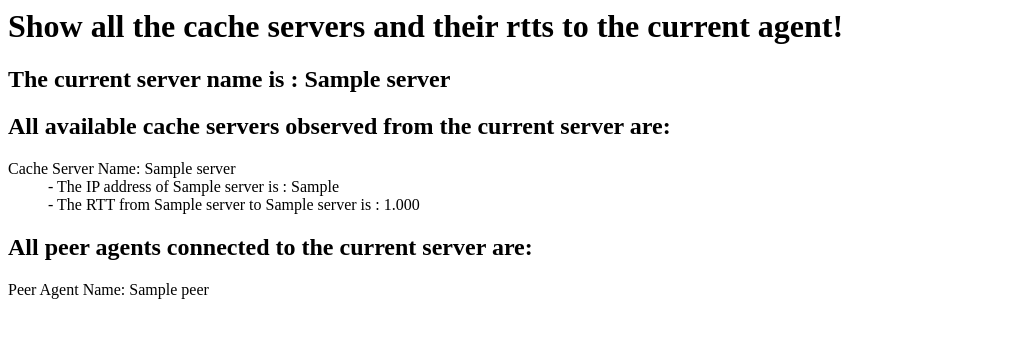
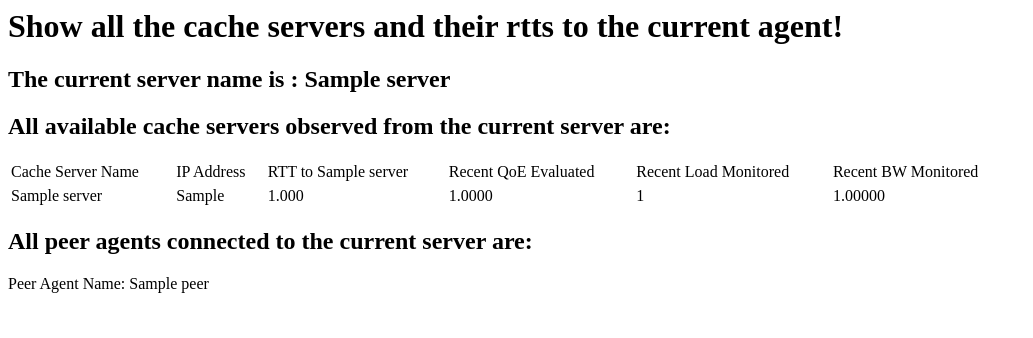
Before and after one commit to ephemeral2eternity/Django-AGENS, a Django app: page /overlay/query/ in a window 1280 px wide. Shown: the top 338 px of the page, without its empty margins (0-1033 px from the left). Run offline with Django 3.2, Linux system fonts and the light colour scheme; tables that the repository leaves empty hold one stand-in row (values such as "Sample post"); parts of the project's set-up code (start-up, migrations or seed data) failed here and were passed over.

Commit message:
update overlay table

```diff
--- a/overlay/templates/overlay/servers.html
+++ b/overlay/templates/overlay/servers.html
@@ -4,13 +4,26 @@
 {% endif %}
 {% if srvs %}
 <h2>All available cache servers observed from the current server are:</h2>
-    <dl>
+<table style="width:80%">
+    <tr>
+	<td> Cache Server Name</td>
+	<td> IP Address</td>
+	<td> RTT to {{ curSrv.name }} </td>
+	<td> Recent QoE Evaluated </td>
+	<td> Recent Load Monitored </td>
+	<td> Recent BW Monitored </td>
+    <tr>
     {% for srv in srvs %}
-        <dt>Cache Server Name: {{ srv.name }} </dt>
-	<dd>- The IP address of {{ srv.name }} is : {{ srv.ip}} </dd>
-	<dd>- The RTT from {{ curSrv.name }} to {{ srv.name }} is : {{ srv.rtt}} </dd>
+    <tr>
+        <td> {{ srv.name }} </td>
+	<td> {{ srv.ip }} </td>
+	<td> {{ srv.rtt }} </td>
+	<td> {{ srv.qoe }} </td>
+	<td> {{ srv.load }} </td>
+	<td> {{ srv.bw }} </td>
+    </tr>
     {% endfor %}
-    </dl>
+</table>
 {% else %}
     <p>No servers has been initialized in the Server Model. Please run http://cache_agent:port/overlay/init/.</p>
 {% endif %}
--- a/overlay/urls.py
+++ b/overlay/urls.py
@@ -5,5 +5,6 @@ urlpatterns = patterns('',
 	url(r'^$', views.index, name='index'),
 	url(r'^init/', views.initServer, name='init'),
 	url(r'^query/', views.query, name='query'),
+	url(r'^update', views.update, name='update'),
 	url(r'^peer/', views.peer, name='peer'),
 )
--- a/overlay/views.py
+++ b/overlay/views.py
@@ -60,6 +60,24 @@ def query(request):
 	return HttpResponse(templates.render(context))
 
 @csrf_exempt
+def update(request):
+	url = request.get_full_path()
+	params = url.split('?')[1]
+	update_dict = url.parse.parse_qs(params)
+	if 'srv' in update_dict.keys():
+		srv = update_dict['srv'][0]
+		srv_obj = Server.objects.filter(name=srv)[0]
+		if 'bw' in update_dict.keys():
+			srv_obj.bw = float(update_dict['bw'][0])
+		elif 'load' in update_dict.keys():
+			srv_obj.load = int(update_dict['load'][0])
+		else:
+			print('Unrecognized update parameters in ', params)
+	else:
+		print('Update messages needs to denote the server name in ', params)
+	return HttpResponse('Successfully update monitored value in overlay table!')
+
+@csrf_exempt
 def peer(request):
 	# Answer the peer request from an node
 	if request.method == "POST":
```
